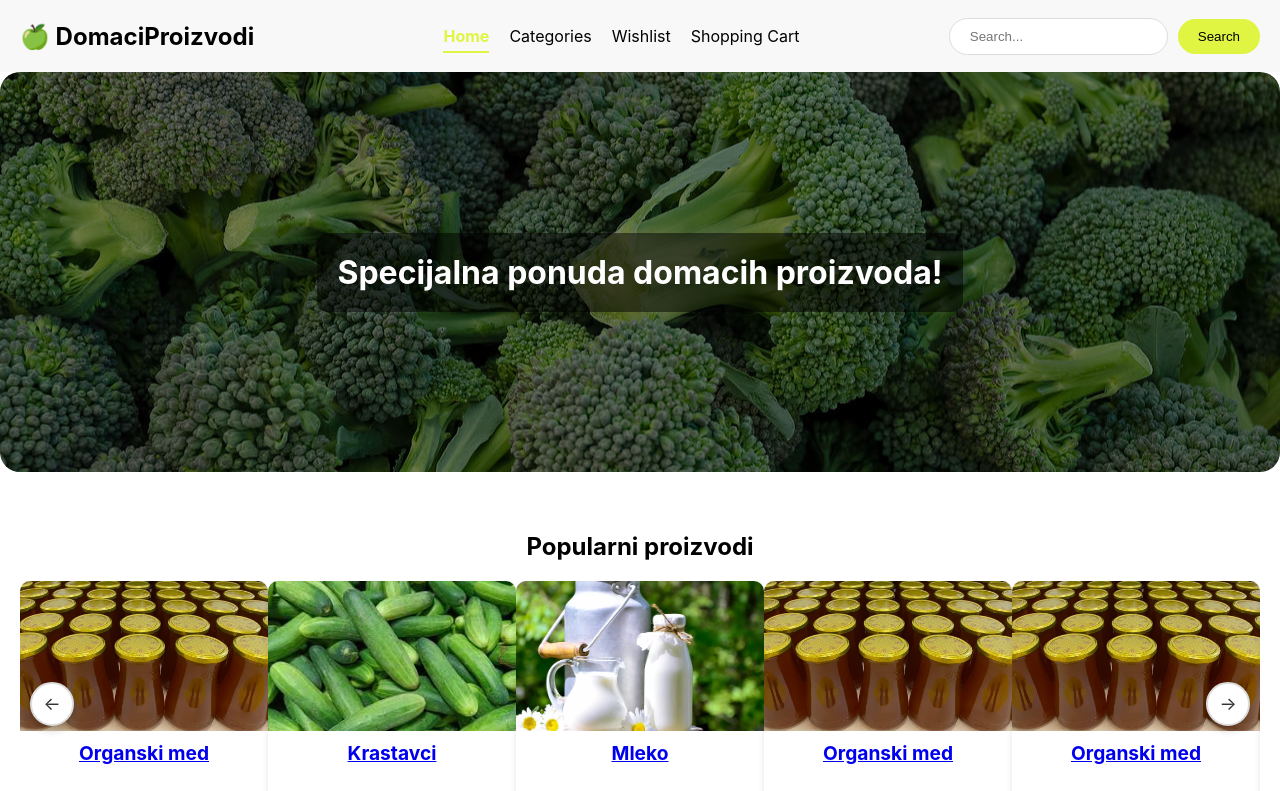
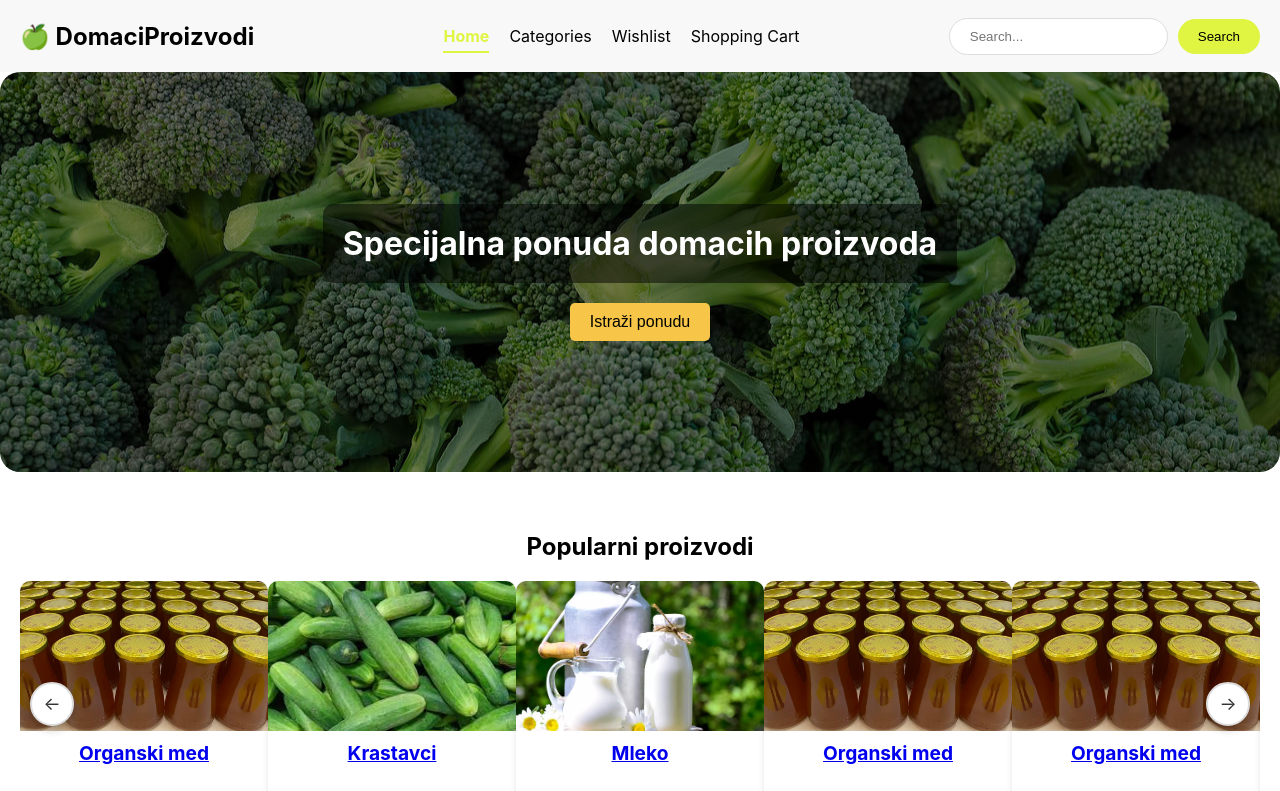
Before and after one commit to markom132/DomacaProzivodnja, a React (Create React App) app in the folder frontend/: page / in a window 1280 px wide. Shown: the top 791 px of the page. Built offline with nearby package versions, Linux system fonts and the light colour scheme.

Commit message:
Implement_Text_Animation closes #135

```diff
--- a/frontend/src/components/HeroSection.js
+++ b/frontend/src/components/HeroSection.js
@@ -8,6 +8,7 @@ import image4 from '../assets/milk.jpg';
 const HeroSection = () => {
   const images = [promoImage, image1, image2, image3, image4];
   const [currentIndex, setCurrentIndex] = useState(0);
+  const [isHovered, setIsHovered] = useState(false);
 
   useEffect(() => {
     const intervalId = setInterval(() => {
@@ -24,7 +25,17 @@ const HeroSection = () => {
         backgroundImage: `linear-gradient(rgba(0, 0, 0, 0.5), rgba(0, 0, 0, 0.5)), url(${images[currentIndex]})`,
       }}
     >
-      <div style={styles.promoText}>Specijalna ponuda domacih proizvoda!</div>
+      <div style={styles.textContainer}>
+        <div style={styles.promoText}>Specijalna ponuda domacih proizvoda</div>
+        <button style={{
+          ...styles.ctaButton,
+          backgroundColor: isHovered ? styles.ctaButtonHover.backgroundColor : styles.ctaButton.backgroundColor
+        }}
+          onMouseOver={() => setIsHovered(true)}
+          onMouseOut={() => setIsHovered(false)}
+        > Istraži ponudu
+        </button>
+      </div>
     </section>
   );
 };
@@ -46,6 +57,13 @@ const styles = {
     overflow: 'hidden',
     transition: 'background-image 1s ease-in-out',
   },
+  textContainer: {
+    position: 'relative',
+    display: 'flex',
+    flexDirection: 'column',
+    alignItems: 'center',
+    animation: 'fadeIn 2s ease-in-out'
+  },
   promoText: {
     position: 'relative',
     fontSize: '2em',
@@ -53,8 +71,37 @@ const styles = {
     backgroundColor: 'rgba(0, 0, 0, 0.5)',
     padding: '20px',
     borderRadius: '10px',
-    zIndex: 2, // Ensure the text is above the overlay
+    zIndex: 2,
+    marginBottom: '20px',
+    animation: 'slideIn 2s ease-out',
   },
+  ctaButton: {
+    backgroundColor: '#f7c648',
+    color: '#000',
+    border: 'none',
+    padding: '10px 20px',
+    borderRadius: '5px',
+    fontSize: '1em',
+    cursor: 'pointer',
+    transition: 'background-color 0.3s ease',
+  },
+  ctaButtonHover: {
+    backgroundColor: '#d1a51d'
+  }
 };
 
+const styleSheet = document.styleSheets[0];
+styleSheet.insertRule(`
+  @keyframes fadeIn {
+    from { opacity: 0; }
+      to { opacity: 1; }
+}
+`, styleSheet.cssRules.length);
+styleSheet.insertRule(`
+  @keyframes slideIn {
+    from { opacity: 0; transform: translateY(50px); }
+    to {opacity: 1; transform: translateY(0); }
+    }
+    `, styleSheet.cssRules.length);
+
 export default HeroSection;
```
